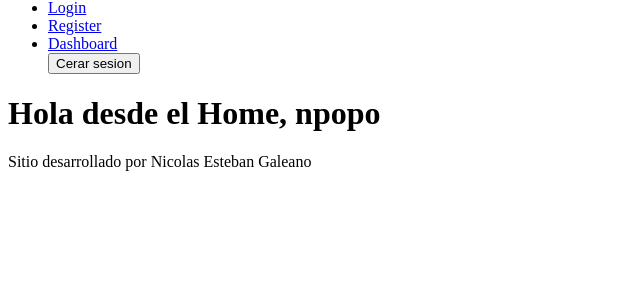
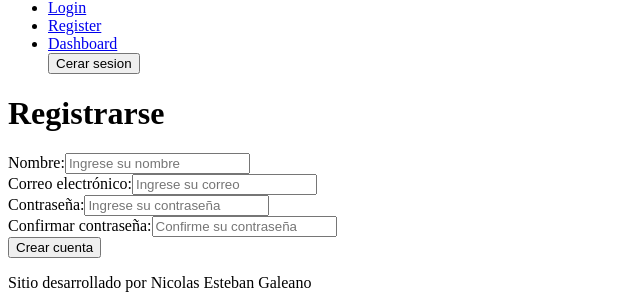
Before and after one commit to Nicolas-lab2424/tp-final, a React (Vite) app: page /Register in a window 1280 px wide. Shown: the part 237-545 px from the top of the page, without its empty margins (0-640 px from the left). Built offline with nearby package versions, Linux system fonts and the light colour scheme.

Commit message:
add:estilo estatico para todas la pages

```diff
--- a/src/pages/Login.jsx
+++ b/src/pages/Login.jsx
@@ -5,7 +5,32 @@ const Login = () => {
   return (
 
     <Layout>
-      <h1>Hola desde el Home, npopo</h1>
+      <div>
+        <h1>Iniciar Sesión</h1>
+        <form>
+          <div>
+            <label htmlFor="email">Correo electrónico:</label>
+            <input
+              type="email"
+              id="email"
+              name="email"
+              placeholder="Ingrese su correo"
+            />
+          </div>
+
+          <div>
+            <label htmlFor="password">Contraseña:</label>
+            <input
+              type="password"
+              id="password"
+              name="password"
+              placeholder="Ingrese su contraseña"
+            />
+          </div>
+
+          <button type="submit">Ingresar</button>
+        </form>
+      </div>
     </Layout>
 
   )
--- a/src/pages/NotFound.jsx
+++ b/src/pages/NotFound.jsx
@@ -1,12 +1,15 @@
 import { Layout } from "../components/Layout"
-
+import { Link } from "react-router-dom"
 const NotFound = () => {
 
   return (
 
-    <Layout>
-      <h1>Hola desde el Home, npopo</h1>
-    </Layout>
+    <div>
+      <h1>404</h1>
+      <h2>Página no encontrada</h2>
+      <p>La página que buscas no existe, Verifica la URL o volve al inicio</p>
+      <Link to="/">Volver al inicio</Link>
+    </div>
 
   )
 
--- a/src/pages/Register.jsx
+++ b/src/pages/Register.jsx
@@ -5,7 +5,52 @@ const Register = () => {
   return (
 
     <Layout>
-      <h1>Hola desde el Home, npopo</h1>
+      <div>
+        <h1>Registrarse</h1>
+        <form>
+          <div>
+            <label htmlFor="nombre">Nombre:</label>
+            <input
+              type="text"
+              id="nombre"
+              name="nombre"
+              placeholder="Ingrese su nombre"
+            />
+          </div>
+
+          <div>
+            <label htmlFor="email">Correo electrónico:</label>
+            <input
+              type="email"
+              id="email"
+              name="email"
+              placeholder="Ingrese su correo"
+            />
+          </div>
+
+          <div>
+            <label htmlFor="password">Contraseña:</label>
+            <input
+              type="password"
+              id="password"
+              name="password"
+              placeholder="Ingrese su contraseña"
+            />
+          </div>
+
+          <div>
+            <label htmlFor="confirmPassword">Confirmar contraseña:</label>
+            <input
+              type="password"
+              id="confirmPassword"
+              name="confirmPassword"
+              placeholder="Confirme su contraseña"
+            />
+          </div>
+
+          <button type="submit">Crear cuenta</button>
+        </form>
+      </div>
     </Layout>
 
   )
```
